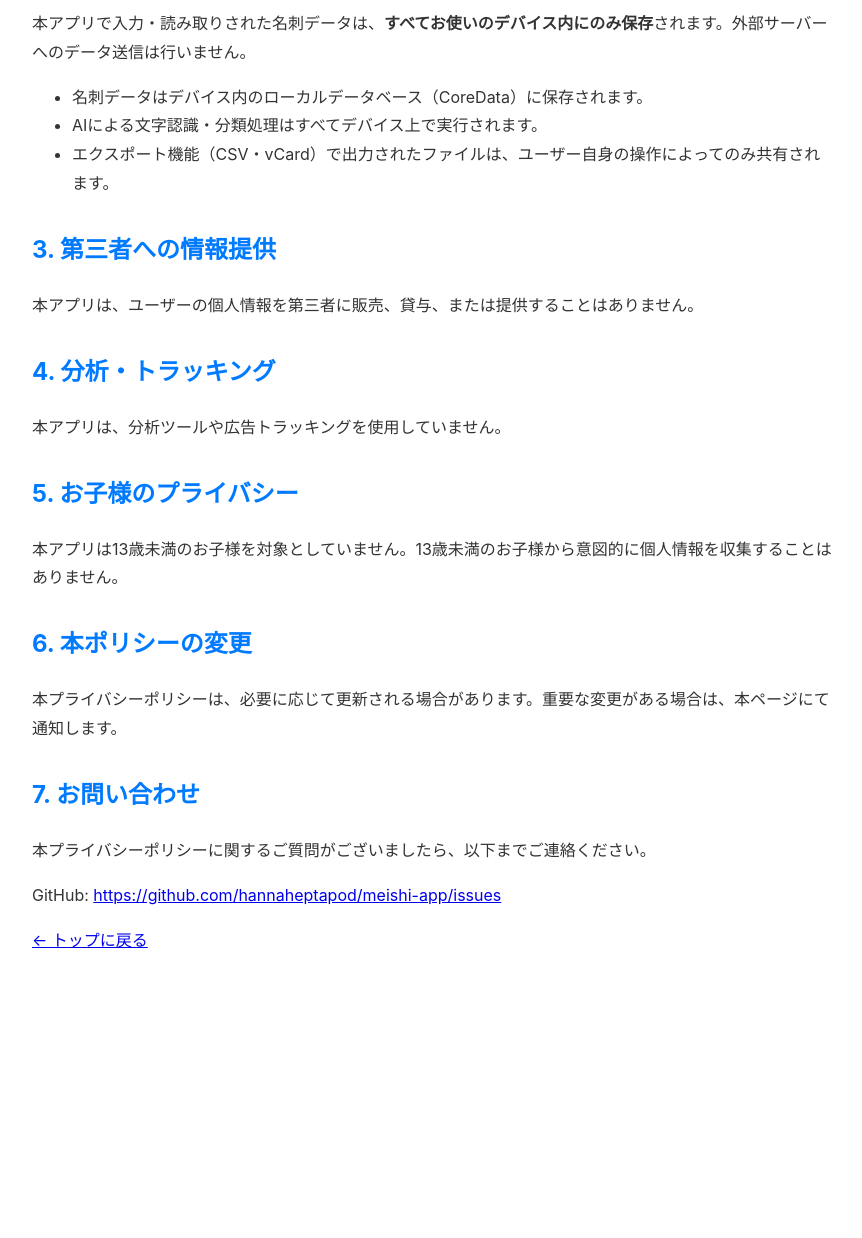
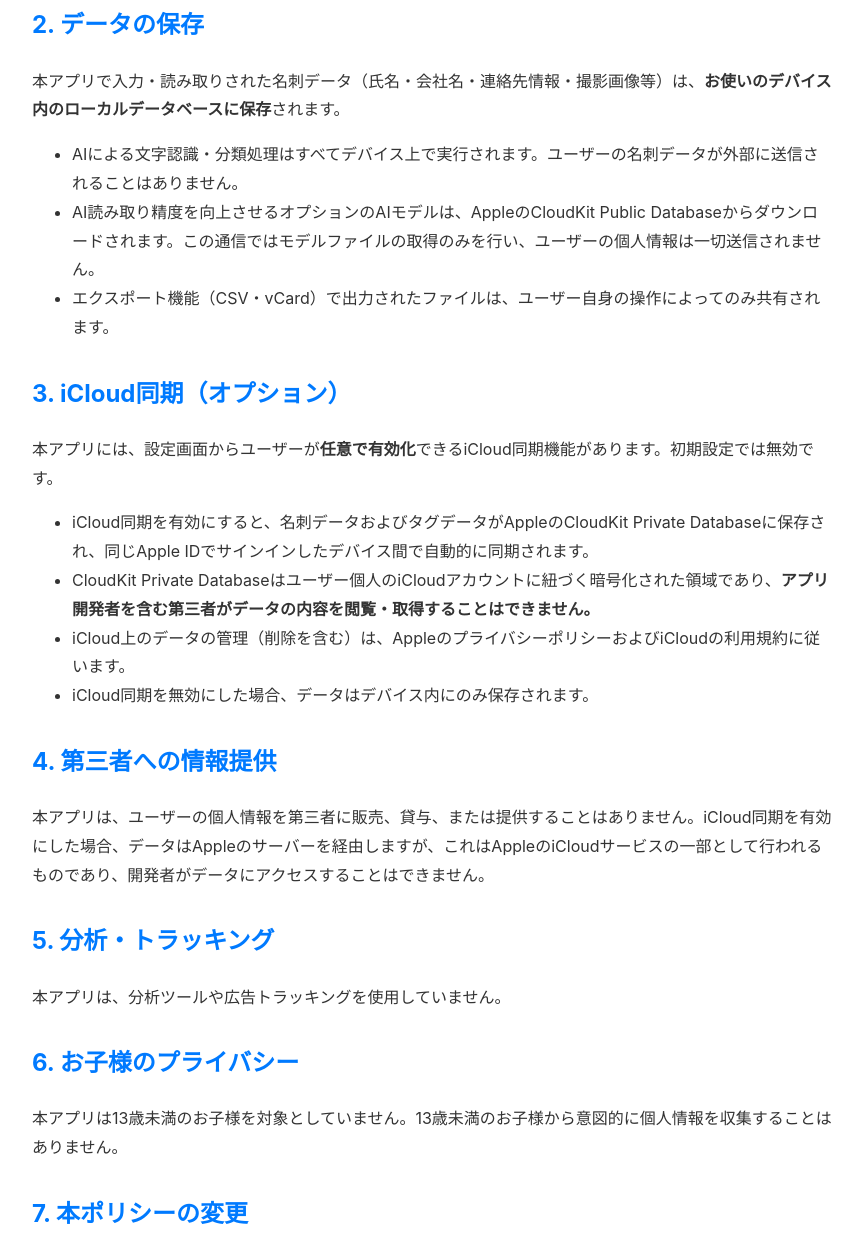
Before and after one commit to hannaheptapod/meishi-app, a plain HTML site: page docs/privacy-policy.html in a window 1280 px wide. Shown: the part 614-1852 px from the top of the page, without its empty margins (208-1070 px from the left). Before the commit the page ends 1604 px from the top, so only its background shows below. Drawn offline with Linux system fonts and the light colour scheme.

Commit message:
docs: プライバシーポリシーを実態に合わせて修正し README を追加
- iCloud同期（オプトイン）の説明を追加（CloudKit Private Database・開発者アクセス不可）
- Face ID / Touch ID の記載を追加（生体データはアプリに渡らない旨を明記）
- AIモデルDL時のネットワーク通信について追記（個人情報は送信しない）
- 第三者提供の項にiCloud経由の補足を追加
- README.md を新規作成（プロジェクト概要・機能・技術スタック・ビルド方法）

Co-Authored-By: Claude Opus 4.6 <noreply@anthropic.com>

```diff
--- a/docs/privacy-policy.html
+++ b/docs/privacy-policy.html
@@ -13,7 +13,7 @@
 </head>
 <body>
     <h1>プライバシーポリシー</h1>
-    <p class="updated">最終更新日: 2026年3月31日</p>
+    <p class="updated">最終更新日: 2026年4月7日</p>
 
     <p>eMeishi（以下「本アプリ」）は、ユーザーのプライバシーを尊重し、個人情報の保護に努めます。本プライバシーポリシーでは、本アプリにおける情報の取り扱いについて説明します。</p>
 
@@ -22,31 +22,41 @@
     <ul>
         <li><strong>カメラ</strong>: 名刺を撮影し、OCR（光学文字認識）で読み取るために使用します。</li>
         <li><strong>連絡先</strong>: 名刺情報をiPhoneの連絡先に保存する、または連絡先から名刺情報をインポートするために使用します。</li>
-        <li><strong>写真ライブラリ</strong>: 名刺の撮影画像を保存するために使用します。</li>
+        <li><strong>写真ライブラリ</strong>: 名刺画像を共有する際に使用します。</li>
+        <li><strong>Face ID / Touch ID</strong>: アプリロック機能（オプション）で本人確認に使用します。生体認証データ自体はアプリに渡らず、OSが認証結果（成功・失敗）のみを返します。</li>
     </ul>
     <p>これらの機能へのアクセスは、ユーザーの明示的な許可を得た場合にのみ行われます。</p>
 
     <h2>2. データの保存</h2>
-    <p>本アプリで入力・読み取りされた名刺データは、<strong>すべてお使いのデバイス内にのみ保存</strong>されます。外部サーバーへのデータ送信は行いません。</p>
+    <p>本アプリで入力・読み取りされた名刺データ（氏名・会社名・連絡先情報・撮影画像等）は、<strong>お使いのデバイス内のローカルデータベースに保存</strong>されます。</p>
     <ul>
-        <li>名刺データはデバイス内のローカルデータベース（CoreData）に保存されます。</li>
-        <li>AIによる文字認識・分類処理はすべてデバイス上で実行されます。</li>
+        <li>AIによる文字認識・分類処理はすべてデバイス上で実行されます。ユーザーの名刺データが外部に送信されることはありません。</li>
+        <li>AI読み取り精度を向上させるオプションのAIモデルは、AppleのCloudKit Public Databaseからダウンロードされます。この通信ではモデルファイルの取得のみを行い、ユーザーの個人情報は一切送信されません。</li>
         <li>エクスポート機能（CSV・vCard）で出力されたファイルは、ユーザー自身の操作によってのみ共有されます。</li>
     </ul>
 
-    <h2>3. 第三者への情報提供</h2>
-    <p>本アプリは、ユーザーの個人情報を第三者に販売、貸与、または提供することはありません。</p>
+    <h2>3. iCloud同期（オプション）</h2>
+    <p>本アプリには、設定画面からユーザーが<strong>任意で有効化</strong>できるiCloud同期機能があります。初期設定では無効です。</p>
+    <ul>
+        <li>iCloud同期を有効にすると、名刺データおよびタグデータがAppleのCloudKit Private Databaseに保存され、同じApple IDでサインインしたデバイス間で自動的に同期されます。</li>
+        <li>CloudKit Private Databaseはユーザー個人のiCloudアカウントに紐づく暗号化された領域であり、<strong>アプリ開発者を含む第三者がデータの内容を閲覧・取得することはできません。</strong></li>
+        <li>iCloud上のデータの管理（削除を含む）は、AppleのプライバシーポリシーおよびiCloudの利用規約に従います。</li>
+        <li>iCloud同期を無効にした場合、データはデバイス内にのみ保存されます。</li>
+    </ul>
 
-    <h2>4. 分析・トラッキング</h2>
+    <h2>4. 第三者への情報提供</h2>
+    <p>本アプリは、ユーザーの個人情報を第三者に販売、貸与、または提供することはありません。iCloud同期を有効にした場合、データはAppleのサーバーを経由しますが、これはAppleのiCloudサービスの一部として行われるものであり、開発者がデータにアクセスすることはできません。</p>
+
+    <h2>5. 分析・トラッキング</h2>
     <p>本アプリは、分析ツールや広告トラッキングを使用していません。</p>
 
-    <h2>5. お子様のプライバシー</h2>
+    <h2>6. お子様のプライバシー</h2>
     <p>本アプリは13歳未満のお子様を対象としていません。13歳未満のお子様から意図的に個人情報を収集することはありません。</p>
 
-    <h2>6. 本ポリシーの変更</h2>
+    <h2>7. 本ポリシーの変更</h2>
     <p>本プライバシーポリシーは、必要に応じて更新される場合があります。重要な変更がある場合は、本ページにて通知します。</p>
 
-    <h2>7. お問い合わせ</h2>
+    <h2>8. お問い合わせ</h2>
     <p>本プライバシーポリシーに関するご質問がございましたら、以下までご連絡ください。</p>
     <p>GitHub: <a href="https://github.com/hannaheptapod/meishi-app/issues">https://github.com/hannaheptapod/meishi-app/issues</a></p>
 
```
Also changed, not shown: README.md (added).
